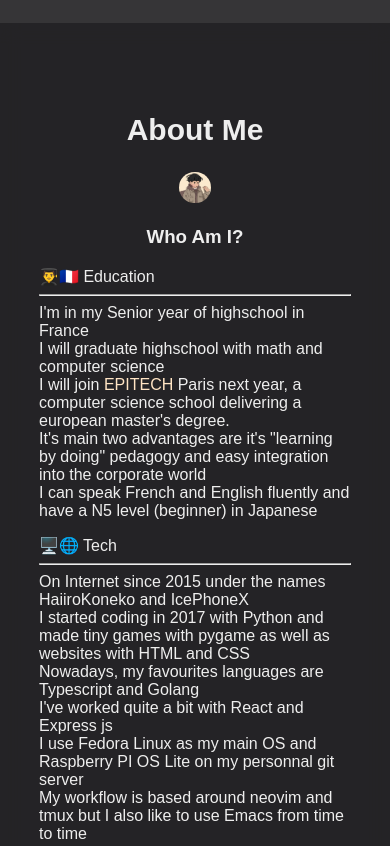
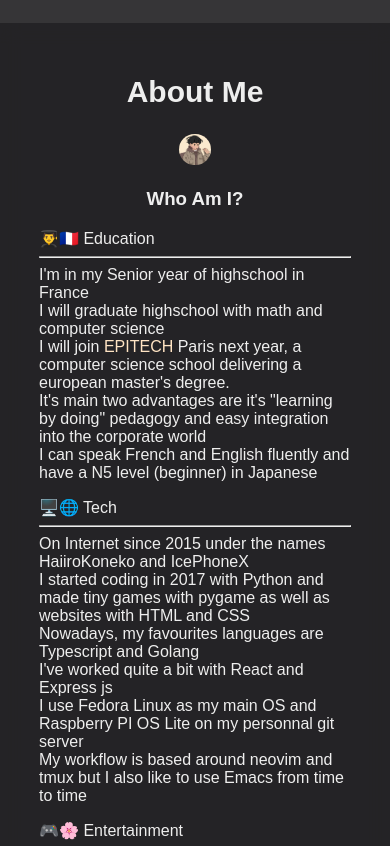
Before and after one commit to ken-soares/ken-soares.github.io, a plain HTML site: page index.html in a window 390 px wide. Shown: the part 941-1787 px from the top of the page. Drawn offline with Linux system fonts and the light colour scheme; a web font is replaced by a local one.

Commit message:
responsive design

```diff
--- a/index.html
+++ b/index.html
@@ -147,7 +147,7 @@
 				</div>
 			</div>
             <div id="projects">
-                <center><h3>My Personal Projects</h3></center>
+                <center><h3 >My Personal Projects</h3></center>
                 <p>You can find more of my projects on
                 my <a href="https://github.com/ken-soares" target="_blank" rel="noopener noreferrer">github account</a></p>
                 <section class="container">
@@ -181,7 +181,7 @@
                             <p>A static site generator written in Python</p>
                         </div>
                     </a>
-            <div>
+            </div>
 			</section>
 			<section class="contact">
 				<h2 id="contact">Contact Me</h2>
--- a/styles.css
+++ b/styles.css
@@ -47,14 +47,13 @@ body{
     }
 }
 
-
 #projects h3{
     font-size: 30px;
-    margin-top:80px;
+    margin-top: 80px;
 }
 
 #content h2{
-    margin-top:90px;
+    margin-top:52px;
 }
 
 .background {
```
